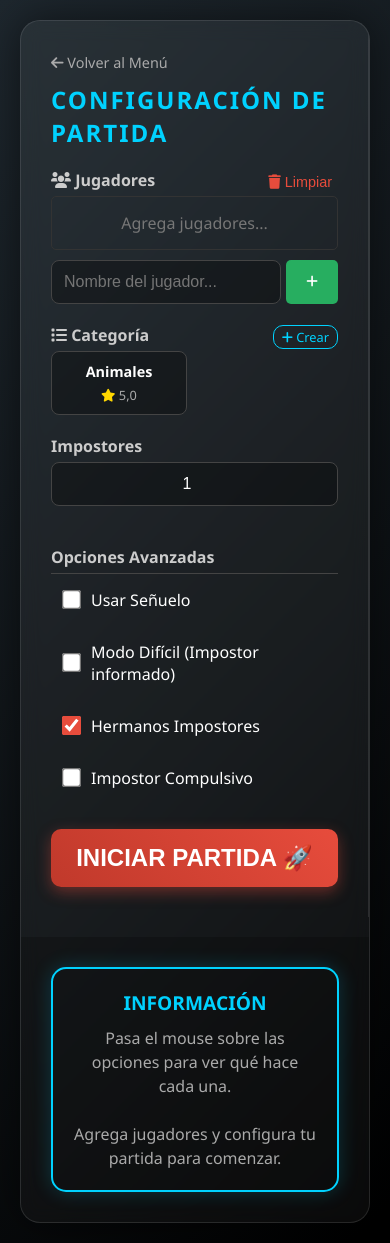
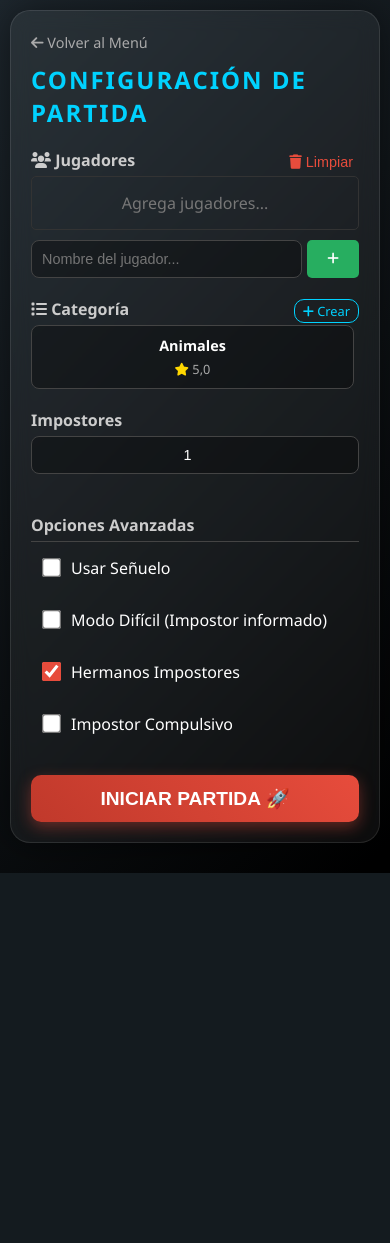
Before and after one commit to Aguaio/GAMES, a Django app: template juego/templates/juego/sala_espera.html in a window 390 px wide. After the commit the page ends 873 px from the top, so only its background shows below. Run offline with Django 5.2, Linux system fonts and the light colour scheme; the template is opened without the code that fills it: values that come from a table or form of the project are taken from there, others are empty; data comes from the database, SQL or seed files in the repository.

Commit message:
Update sala_espera.html

```diff
--- a/juego/templates/juego/sala_espera.html
+++ b/juego/templates/juego/sala_espera.html
@@ -75,6 +75,33 @@
 
         .btn-create-cat { font-size: 0.8rem; background: none; border: 1px solid #00d2ff; color: #00d2ff; padding: 2px 8px; border-radius: 10px; cursor: pointer; margin-left: 10px; text-decoration: none; }
         .btn-create-cat:hover { background: #00d2ff; color: #000; }
+
+        /* --- AJUSTE MOVIL: SALA DE ESPERA --- */
+        @media (max-width: 768px) {
+            body { align-items: flex-start; padding: 10px; overflow-y: auto; } /* Permitir scroll */
+            .main-container {
+                flex-direction: column; /* Apilar verticalmente */
+                width: 100%;
+                margin-bottom: 20px;
+                max-height: none; /* Quitar límite de altura */
+            }
+            .col-config {
+                padding: 20px;
+                border-right: none;
+                width: 100%;
+                box-sizing: border-box; /* Evitar desbordes */
+            }
+            /* Ocultamos la caja de información en celular porque ocupa mucho espacio */
+            .col-info { display: none; }
+
+            /* Ajustar inputs y botones */
+            input[type="text"], input[type="number"] { font-size: 0.9rem; padding: 10px; }
+            .btn-start { font-size: 1.2rem; padding: 12px; }
+
+            /* Grid de categorías en 1 sola columna si es muy estrecho */
+            .cat-grid { grid-template-columns: 1fr; }
+        }
+
     </style>
 </head>
 <body>
@@ -248,4 +275,5 @@
         }
     </script>
 </body>
+
 </html>
```
